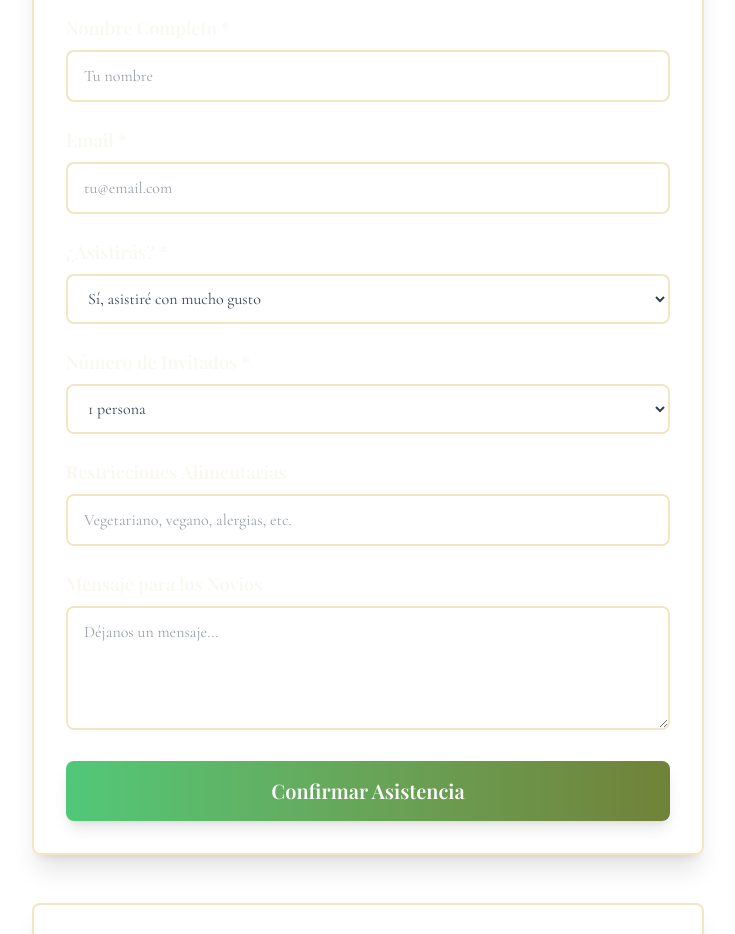
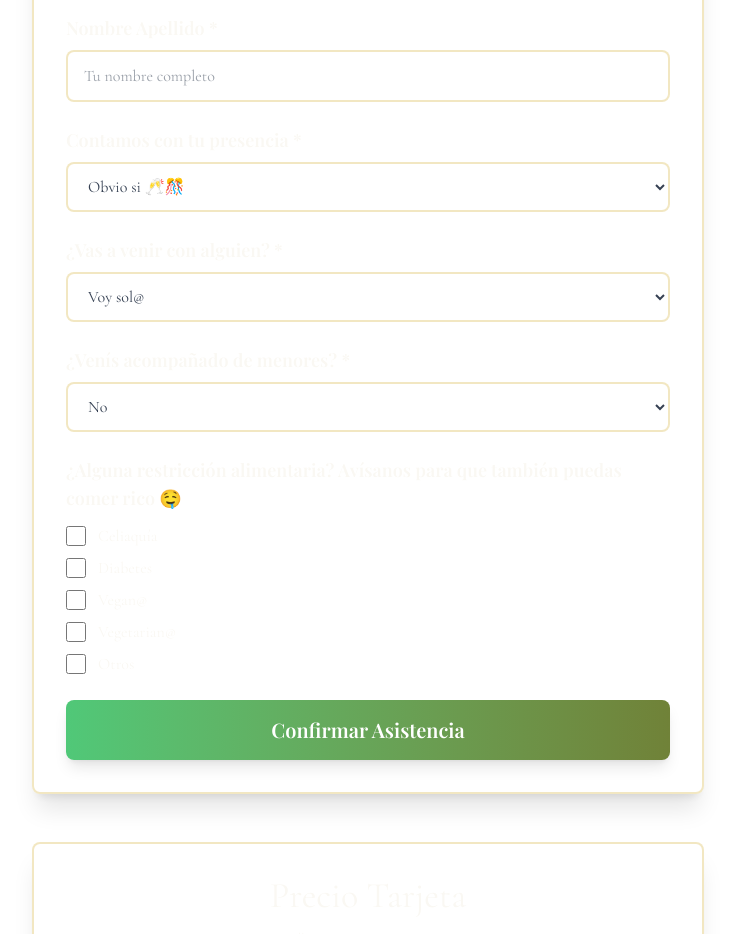
Before and after one commit to Bugedo/yasymanu, a Next.js app: page / in a window 1280 px wide. Shown: the part 2040-2974 px from the top of the page, without its empty margins (272-1007 px from the left). Built offline with nearby package versions, Linux system fonts and the light colour scheme; a web font is replaced by a local one.

Commit message:
Redesign RSVP form with new fields and conditional logic

```diff
--- a/components/RSVPForm.tsx
+++ b/components/RSVPForm.tsx
@@ -5,11 +5,13 @@ import { useState } from 'react';
 export default function RSVPForm() {
   const [formData, setFormData] = useState({
     name: '',
-    email: '',
-    guests: '1',
-    attending: 'yes',
-    dietaryRestrictions: '',
-    message: '',
+    attending: 'si',
+    withCompanion: 'solo',
+    numberOfGuests: '2',
+    withMinors: 'no',
+    minorsDetails: '',
+    dietaryRestrictions: [] as string[],
+    otherRestriction: '',
   });
 
   const [submitted, setSubmitted] = useState(false);
@@ -39,7 +41,6 @@ export default function RSVPForm() {
 
   const handleSubmit = (e: React.FormEvent) => {
     e.preventDefault();
-    // Aquí puedes agregar la lógica para enviar el formulario
     console.log('Form data:', formData);
     setSubmitted(true);
   };
@@ -51,6 +52,21 @@ export default function RSVPForm() {
       ...formData,
       [e.target.name]: e.target.value,
     });
+  };
+
+  const handleCheckboxChange = (value: string) => {
+    const restrictions = formData.dietaryRestrictions;
+    if (restrictions.includes(value)) {
+      setFormData({
+        ...formData,
+        dietaryRestrictions: restrictions.filter((r) => r !== value),
+      });
+    } else {
+      setFormData({
+        ...formData,
+        dietaryRestrictions: [...restrictions, value],
+      });
+    }
   };
 
   if (submitted) {
@@ -105,14 +121,14 @@ export default function RSVPForm() {
           </div>
 
           <div className="space-y-6">
-            {/* Nombre */}
+            {/* Nombre Apellido */}
             <div>
               <label
                 htmlFor="name"
                 className="block font-display text-lg font-semibold mb-2"
                 style={{ color: '#FAF8F3' }}
               >
-                Nombre Completo *
+                Nombre Apellido *
               </label>
               <input
                 type="text"
@@ -122,39 +138,18 @@ export default function RSVPForm() {
                 value={formData.name}
                 onChange={handleChange}
                 className="w-full px-4 py-3 border-2 border-gold/30 rounded-lg focus:outline-none focus:border-emerald font-elegant text-gray-700 bg-white"
-                placeholder="Tu nombre"
+                placeholder="Tu nombre completo"
               />
             </div>
 
-            {/* Email */}
-            <div>
-              <label
-                htmlFor="email"
-                className="block font-display text-lg font-semibold mb-2"
-                style={{ color: '#FAF8F3' }}
-              >
-                Email *
-              </label>
-              <input
-                type="email"
-                id="email"
-                name="email"
-                required
-                value={formData.email}
-                onChange={handleChange}
-                className="w-full px-4 py-3 border-2 border-gold/30 rounded-lg focus:outline-none focus:border-emerald font-elegant text-gray-700 bg-white"
-                placeholder="tu@email.com"
-              />
-            </div>
-
-            {/* Asistencia */}
+            {/* Contamos con tu presencia */}
             <div>
               <label
                 htmlFor="attending"
                 className="block font-display text-lg font-semibold mb-2"
                 style={{ color: '#FAF8F3' }}
               >
-                ¿Asistirás? *
+                Contamos con tu presencia *
               </label>
               <select
                 id="attending"
@@ -164,79 +159,152 @@ export default function RSVPForm() {
                 onChange={handleChange}
                 className="w-full px-4 py-3 border-2 border-gold/30 rounded-lg focus:outline-none focus:border-emerald font-elegant text-gray-700 bg-white"
               >
-                <option value="yes">Sí, asistiré con mucho gusto</option>
-                <option value="no">Lamentablemente no podré asistir</option>
+                <option value="si">Obvio si 🥂🎊</option>
+                <option value="no">Lamentablemente no puedo 🥹</option>
+                <option value="despues-cena">Voy después de cena</option>
               </select>
             </div>
 
-            {/* Número de invitados */}
-            {formData.attending === 'yes' && (
+            {/* Mostrar más preguntas solo si confirma asistencia */}
+            {(formData.attending === 'si' || formData.attending === 'despues-cena') && (
+              <>
+                {/* ¿Vas a venir con alguien? */}
                 <div>
                   <label
-                  htmlFor="guests"
+                    htmlFor="withCompanion"
                     className="block font-display text-lg font-semibold mb-2"
                     style={{ color: '#FAF8F3' }}
                   >
-                  Número de Invitados *
+                    ¿Vas a venir con alguien? *
                   </label>
                   <select
-                  id="guests"
-                  name="guests"
+                    id="withCompanion"
+                    name="withCompanion"
                     required
-                  value={formData.guests}
+                    value={formData.withCompanion}
                     onChange={handleChange}
                     className="w-full px-4 py-3 border-2 border-gold/30 rounded-lg focus:outline-none focus:border-emerald font-elegant text-gray-700 bg-white"
                   >
-                  {[1, 2, 3, 4, 5].map((num) => (
-                    <option key={num} value={num}>
-                      {num} {num === 1 ? 'persona' : 'personas'}
-                    </option>
-                  ))}
+                    <option value="solo">Voy sol@</option>
+                    <option value="acompaniado">Voy acompañando</option>
                   </select>
+                </div>
+
+                {/* ¿Cuántos serían? */}
+                {formData.withCompanion === 'acompaniado' && (
+                  <div>
+                    <label
+                      htmlFor="numberOfGuests"
+                      className="block font-display text-lg font-semibold mb-2"
+                      style={{ color: '#FAF8F3' }}
+                    >
+                      ¿Cuántos serían? *
+                    </label>
+                    <input
+                      type="number"
+                      id="numberOfGuests"
+                      name="numberOfGuests"
+                      min="2"
+                      max="10"
+                      required
+                      value={formData.numberOfGuests}
+                      onChange={handleChange}
+                      className="w-full px-4 py-3 border-2 border-gold/30 rounded-lg focus:outline-none focus:border-emerald font-elegant text-gray-700 bg-white"
+                      placeholder="Número total de personas"
+                    />
+                  </div>
+                )}
+
+                {/* ¿Venís acompañado de menores? */}
+                <div>
+                  <label
+                    htmlFor="withMinors"
+                    className="block font-display text-lg font-semibold mb-2"
+                    style={{ color: '#FAF8F3' }}
+                  >
+                    ¿Venís acompañado de menores? *
+                  </label>
+                  <select
+                    id="withMinors"
+                    name="withMinors"
+                    required
+                    value={formData.withMinors}
+                    onChange={handleChange}
+                    className="w-full px-4 py-3 border-2 border-gold/30 rounded-lg focus:outline-none focus:border-emerald font-elegant text-gray-700 bg-white"
+                  >
+                    <option value="no">No</option>
+                    <option value="menor-2">Si (menor de 2 años)</option>
+                    <option value="2-10">Si (de 2-10 años)</option>
+                    <option value="mas-10">Más de 10 años</option>
+                  </select>
+                </div>
+
+                {/* ¿Cuántos menores en total? Aclarar edades */}
+                {formData.withMinors !== 'no' && (
+                  <div>
+                    <label
+                      htmlFor="minorsDetails"
+                      className="block font-display text-lg font-semibold mb-2"
+                      style={{ color: '#FAF8F3' }}
+                    >
+                      ¿Cuántos menores en total? Aclarar edades
+                    </label>
+                    <input
+                      type="text"
+                      id="minorsDetails"
+                      name="minorsDetails"
+                      value={formData.minorsDetails}
+                      onChange={handleChange}
+                      className="w-full px-4 py-3 border-2 border-gold/30 rounded-lg focus:outline-none focus:border-emerald font-elegant text-gray-700 bg-white"
+                      placeholder="Ej: 2 niños (4 y 7 años)"
+                    />
                   </div>
                 )}
 
                 {/* Restricciones alimentarias */}
-            {formData.attending === 'yes' && (
                 <div>
+                  <label className="block font-display text-lg font-semibold mb-3" style={{ color: '#FAF8F3' }}>
+                    ¿Alguna restricción alimentaria? Avísanos para que también puedas comer rico 🤤
+                  </label>
+                  <div className="space-y-2">
+                    {[
+                      { value: 'celiquia', label: 'Celiaquía' },
+                      { value: 'diabetes', label: 'Diabetes' },
+                      { value: 'vegano', label: 'Vegan@' },
+                      { value: 'vegetariano', label: 'Vegetarian@' },
+                      { value: 'otros', label: 'Otros' },
+                    ].map((restriction) => (
                       <label
-                  htmlFor="dietaryRestrictions"
-                  className="block font-display text-lg font-semibold mb-2"
-                  style={{ color: '#FAF8F3' }}
+                        key={restriction.value}
+                        className="flex items-center space-x-3 cursor-pointer"
                       >
-                  Restricciones Alimentarias
+                        <input
+                          type="checkbox"
+                          checked={formData.dietaryRestrictions.includes(restriction.value)}
+                          onChange={() => handleCheckboxChange(restriction.value)}
+                          className="w-5 h-5 rounded border-2 border-gold/30 text-emerald focus:ring-2 focus:ring-emerald"
+                        />
+                        <span className="font-elegant text-base" style={{ color: '#FAF8F3' }}>
+                          {restriction.label}
+                        </span>
                       </label>
+                    ))}
+                  </div>
+
+                  {/* Campo para especificar otros */}
+                  {formData.dietaryRestrictions.includes('otros') && (
                     <input
                       type="text"
-                  id="dietaryRestrictions"
-                  name="dietaryRestrictions"
-                  value={formData.dietaryRestrictions}
+                      name="otherRestriction"
+                      value={formData.otherRestriction}
                       onChange={handleChange}
-                  className="w-full px-4 py-3 border-2 border-gold/30 rounded-lg focus:outline-none focus:border-emerald font-elegant text-gray-700 bg-white"
-                  placeholder="Vegetariano, vegano, alergias, etc."
+                      className="mt-3 w-full px-4 py-3 border-2 border-gold/30 rounded-lg focus:outline-none focus:border-emerald font-elegant text-gray-700 bg-white"
+                      placeholder="Especifica la restricción alimentaria"
                     />
+                  )}
                 </div>
+              </>
             )}
-
-            {/* Mensaje */}
-            <div>
-              <label
-                htmlFor="message"
-                className="block font-display text-lg font-semibold mb-2"
-                style={{ color: '#FAF8F3' }}
-              >
-                Mensaje para los Novios
-              </label>
-              <textarea
-                id="message"
-                name="message"
-                rows={4}
-                value={formData.message}
-                onChange={handleChange}
-                className="w-full px-4 py-3 border-2 border-gold/30 rounded-lg focus:outline-none focus:border-emerald font-elegant text-gray-700 bg-white"
-                placeholder="Déjanos un mensaje..."
-              />
-            </div>
 
             {/* Botón de envío */}
             <button
```
Lines whose indentation alone changed are shown as unchanged.
